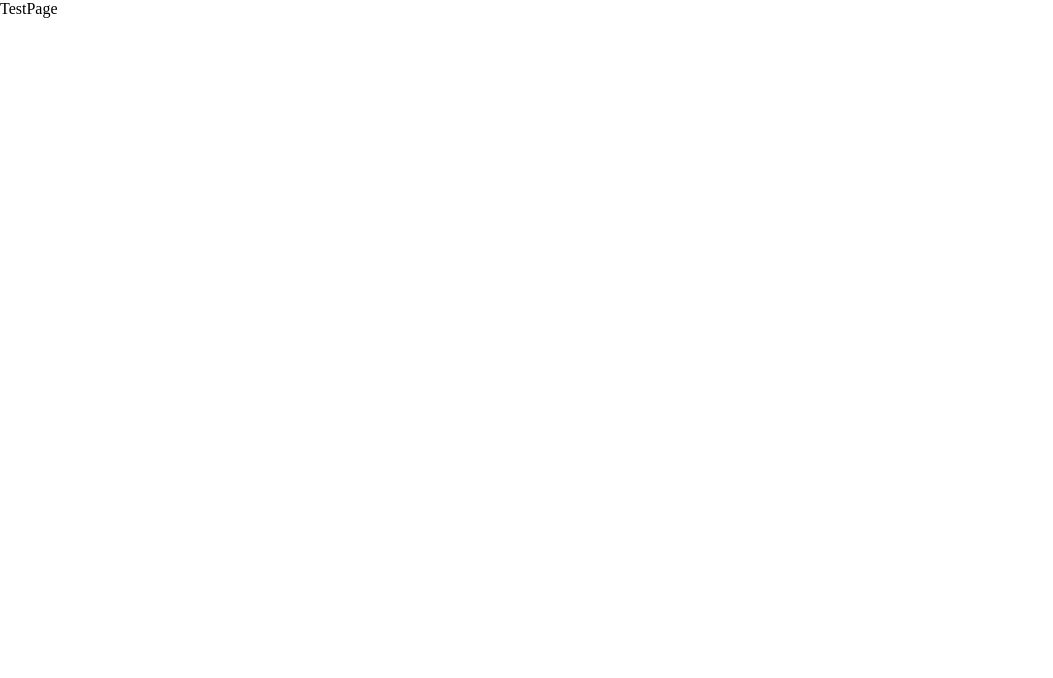
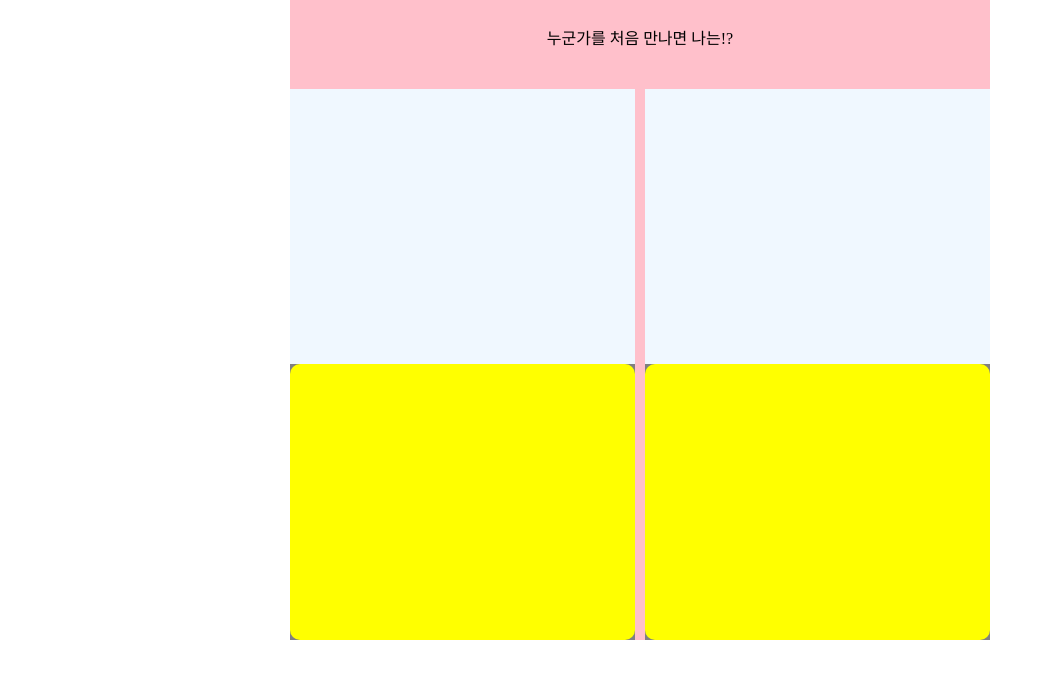
Before and after one commit to 9rganizedchaos/be_MBTIous-client, a React (Create React App) app: page /test in a window 1280 px wide. Shown: the top 678 px of the page, without its empty margins (0-1053 px from the left). Built offline with nearby package versions, Linux system fonts and the light colour scheme.

Commit message:
:hammer:20210728 set artistsPage

```diff
--- a/package.json
+++ b/package.json
@@ -11,6 +11,7 @@
     "@types/react": "^17.0.14",
     "@types/react-dom": "^17.0.9",
     "@types/styled-components": "^5.1.11",
+    "framer-motion": "^4.1.17",
     "normalize": "^0.3.1",
     "react": "^17.0.2",
     "react-dom": "^17.0.2",
--- a/src/App.tsx
+++ b/src/App.tsx
@@ -4,6 +4,13 @@ import LandingPage from "./pages/LandingPage";
 import ArtistsPage from "./pages/ArtistsPage";
 import TestPage from "./pages/TestPage";
 import ResultPage from "./pages/ResultPage";
+
+const initialState = {
+  answers1: [0, 0, 0, 0, 0],
+  answers2: [0, 0, 0, 0, 0],
+  answers3: [0, 0, 0, 0, 0],
+  answers4: [0, 0, 0, 0, 0],
+}
 
 function App() {
   return (
--- /dev/null
+++ b/src/assets/questions.ts
@@ -0,0 +1,125 @@
+const question1 = {
+  question: "처음보는 사람을 만났을 때 나는",
+  option1: "먼저 말을 건다",
+  option2: "먼저 말을 걸어올 때까지 기다린다",
+  pic1: "../static/images/blackpink.jpeg",
+  pic2: "../static/images/blackpink.jpeg",
+}
+
+const question2 = {
+  question: "처음보는 사람을 만났을 때 나는",
+  option1: "먼저 말을 건다",
+  option2: "먼저 말을 걸어올 때까지 기다린다"
+}
+
+const question3 = {
+  question: "처음보는 사람을 만났을 때 나는",
+  option1: "먼저 말을 건다",
+  option2: "먼저 말을 걸어올 때까지 기다린다"
+}
+
+const question4 = {
+  question: "처음보는 사람을 만났을 때 나는",
+  option1: "먼저 말을 건다",
+  option2: "먼저 말을 걸어올 때까지 기다린다"
+}
+
+const question5 = {
+  question: "처음보는 사람을 만났을 때 나는",
+  option1: "먼저 말을 건다",
+  option2: "먼저 말을 걸어올 때까지 기다린다"
+}
+
+const question6 = {
+  question: "처음보는 사람을 만났을 때 나는",
+  option1: "먼저 말을 건다",
+  option2: "먼저 말을 걸어올 때까지 기다린다"
+}
+
+const question7 = {
+  question: "처음보는 사람을 만났을 때 나는",
+  option1: "먼저 말을 건다",
+  option2: "먼저 말을 걸어올 때까지 기다린다"
+}
+
+const question8 = {
+  question: "처음보는 사람을 만났을 때 나는",
+  option1: "먼저 말을 건다",
+  option2: "먼저 말을 걸어올 때까지 기다린다"
+}
+
+const question9 = {
+  question: "처음보는 사람을 만났을 때 나는",
+  option1: "먼저 말을 건다",
+  option2: "먼저 말을 걸어올 때까지 기다린다"
+}
+
+const question10 = {
+  question: "처음보는 사람을 만났을 때 나는",
+  option1: "먼저 말을 건다",
+  option2: "먼저 말을 걸어올 때까지 기다린다"
+}
+
+const question11 = {
+  question: "처음보는 사람을 만났을 때 나는",
+  option1: "먼저 말을 건다",
+  option2: "먼저 말을 걸어올 때까지 기다린다"
+}
+
+const question12 = {
+  question: "처음보는 사람을 만났을 때 나는",
+  option1: "먼저 말을 건다",
+  option2: "먼저 말을 걸어올 때까지 기다린다"
+}
+
+const question13 = {
+  question: "처음보는 사람을 만났을 때 나는",
+  option1: "먼저 말을 건다",
+  option2: "먼저 말을 걸어올 때까지 기다린다"
+}
+
+const question14 = {
+  question: "처음보는 사람을 만났을 때 나는",
+  option1: "먼저 말을 건다",
+  option2: "먼저 말을 걸어올 때까지 기다린다"
+}
+
+const question15 = {
+  question: "처음보는 사람을 만났을 때 나는",
+  option1: "먼저 말을 건다",
+  option2: "먼저 말을 걸어올 때까지 기다린다"
+}
+
+const question16 = {
+  question: "처음보는 사람을 만났을 때 나는",
+  option1: "먼저 말을 건다",
+  option2: "먼저 말을 걸어올 때까지 기다린다"
+}
+
+const question17 = {
+  question: "처음보는 사람을 만났을 때 나는",
+  option1: "먼저 말을 건다",
+  option2: "먼저 말을 걸어올 때까지 기다린다"
+}
+
+const question18 = {
+  question: "처음보는 사람을 만났을 때 나는",
+  option1: "먼저 말을 건다",
+  option2: "먼저 말을 걸어올 때까지 기다린다"
+}
+
+const question19 = {
+  question: "처음보는 사람을 만났을 때 나는",
+  option1: "먼저 말을 건다",
+  option2: "먼저 말을 걸어올 때까지 기다린다"
+}
+
+const question20 = {
+  question: "처음보는 사람을 만났을 때 나는",
+  option1: "먼저 말을 건다",
+  option2: "먼저 말을 걸어올 때까지 기다린다"
+}
+
+const questionArr = [question1, question2, question3, question4, question5, question6, question7, question8, question9, question10, question11, question12, question13, question14, question15, question16, question17, question18, question19, question20]
+
+export default questionArr;
--- /dev/null
+++ b/src/components/OptionCard.tsx
@@ -0,0 +1,34 @@
+import { Fragment } from "react";
+import styled from "styled-components";
+
+const OptionCardContainer = styled.div`
+width: 100%;
+height: 100%;
+background-color: gray;
+display: flex;
+flex-direction: column;
+`;
+
+const ImageBox = styled.div`
+width: 100%;
+height: 50%;
+background-color: aliceblue;
+`;
+
+const DescriptionBox = styled.div`
+width: 100%;
+border-radius: 10px;
+height: 50%;
+background-color: yellow;
+`
+
+function OptionCard() {
+  return (
+    <OptionCardContainer>
+      <ImageBox/>
+      <DescriptionBox/>
+    </OptionCardContainer>
+  )
+}
+
+export default OptionCard;
--- /dev/null
+++ b/src/components/Test.tsx
@@ -0,0 +1,50 @@
+import { Fragment } from "react";
+import styled from "styled-components";
+import OptionCard from './OptionCard';
+import { motion } from "framer-motion";
+
+const TestContainer = styled(motion.div)`
+position: absolute;
+width: 700px;
+height: 80vh;
+display: grid;
+grid-template-columns: repeat(2, 1fr);
+grid-template-rows: 1fr 7fr;
+grid-gap: 10px;
+background-color: pink;
+margin: auto;
+`;
+
+const Question = styled.div`
+grid-column: 1 / span 2;
+grid-row: 1 / span 1;
+display: flex;
+justify-content: center;
+align-items: center;
+`;
+
+const containerVariants: any = {
+  hidden: {
+    opacity: 0,
+  },
+  visible: {
+    opacity: 1,
+    transition: { delay: 1.5, duration: 1.5 },
+  },
+  exit: {
+    x: "-100vw",
+    transition: { ease: "easeInOut" },
+  },
+}
+
+function Test(props: any) {
+  return (
+    <TestContainer variants={containerVariants} initial="hidden" animate="visible" exit="exit">
+      <Question>누군가를 처음 만나면 나는!?</Question>
+      <OptionCard/>
+      <OptionCard/>
+    </TestContainer>
+  )
+}
+
+export default Test;
--- a/src/pages/ArtistsPage.tsx
+++ b/src/pages/ArtistsPage.tsx
@@ -177,14 +177,8 @@ function ArtistsPage() {
       const intersects = raycaster.intersectObjects(cubeArr)
 
       if(intersects.length){
-        if(!currentIntersect){
-          console.log("mouse enter")
-        }
         currentIntersect = intersects[0]
       } else {
-        if(currentIntersect){
-          console.log("mouse leave")
-        }
         currentIntersect = null;
       }
 
--- a/src/pages/TestPage.tsx
+++ b/src/pages/TestPage.tsx
@@ -1,9 +1,23 @@
+import { Fragment } from 'react';
 import {withRouter} from "react-router";
+import Test from "../components/Test";
+import styled from "styled-components";
+import questionArr from "../assets/questions"
 
-function ResultPage() {
+const TestpageContainer = styled.div`
+width: 100vw;
+height: 100vh;
+display: flex;
+justify-content: center;
+align-itmes: center;
+`;
+
+function TestPage() {
   return (
-    <div>TestPage</div>
+    <TestpageContainer>
+      {questionArr.map((item, index) => <Test question={item} index={index + 1}/>)}
+    </TestpageContainer>
   )
 }
 
-export default withRouter(ResultPage);
+export default withRouter(TestPage);
```
Also changed, not shown: src/static/images/blackpink.jpeg (renamed from src/static/blackpink.jpeg), 1 other file (tests, documents, lock files or other folders).
